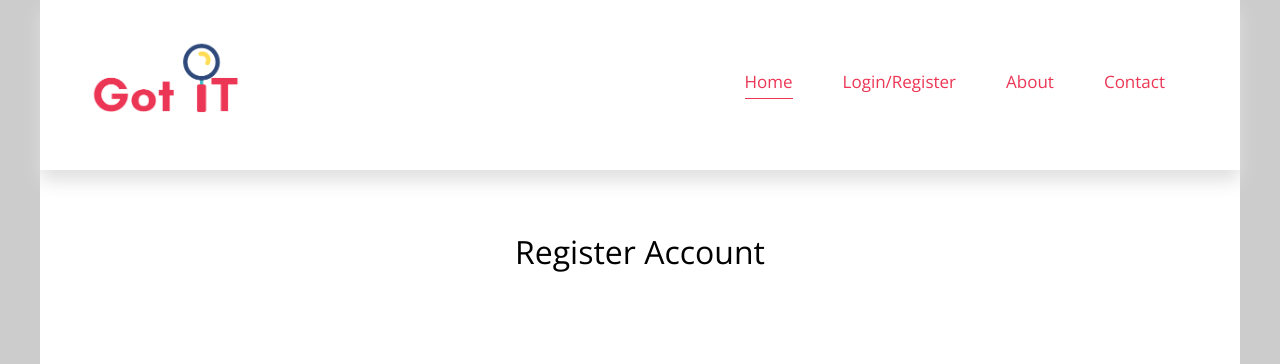
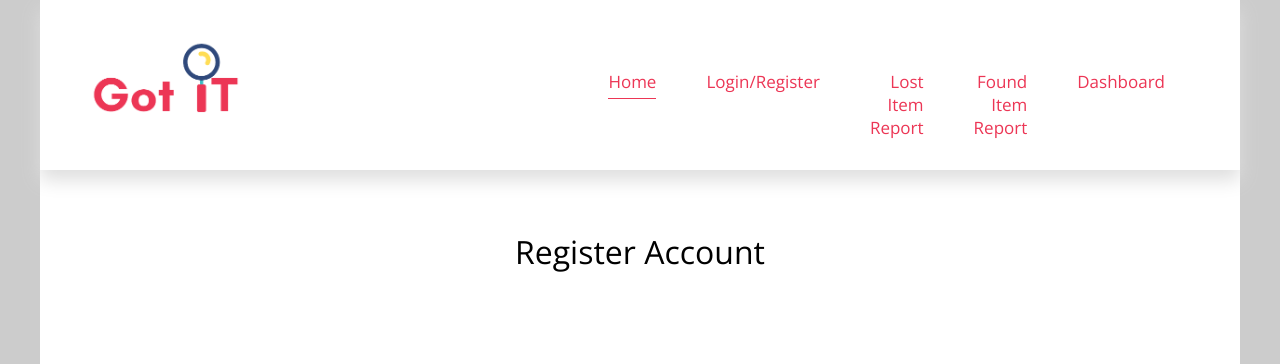
Before and after one commit to AndreaGon/got-it-php, a PHP site: page /register.php in a window 1280 px wide. Shown: the top 364 px of the page. Run offline with PHP 8.4, Linux system fonts and the light colour scheme.

Commit message:
Add files via upload
Added title and updated navigation

```diff
--- a/item.php
+++ b/item.php
@@ -49,8 +49,9 @@ echo '<nav class="col-md-6 col-12 tm-nav">';
 echo '<ul class="tm-nav-ul">';
 echo '<li class="tm-nav-li"><a href="index.php" class="tm-nav-link active">Home</a></li>';
 echo '<li class="tm-nav-li"><a href="login.php" class="tm-nav-link">Login/Register</a></li>';
-echo '<li class="tm-nav-li"><a href="#" class="tm-nav-link">Lost Items</a></li>';
-echo '<li class="tm-nav-li"><a href="#" class="tm-nav-link">Dashboard</a></li>';
+echo '<li class="tm-nav-li"><a href="lostitemform.php" class="custom-link">Lost Item Report</a></li>';
+echo '<li class="tm-nav-li"><a href="founditemform.php" class="custom-link">Found Item Report</a></li>';
+echo '<li class="tm-nav-li"><a href="#" class="custom-link">Dashboard</a></li>';
 echo '</ul>';
 echo '</nav>';
 echo '</div>';
--- a/login.php
+++ b/login.php
@@ -37,8 +37,9 @@ echo '<nav class="col-md-6 col-12 tm-nav">';
 echo '<ul class="tm-nav-ul">';
 echo '<li class="tm-nav-li"><a href="index.php" class="custom-link active">Home</a></li>';
 echo '<li class="tm-nav-li"><a href="login.php" class="custom-link">Login/Register</a></li>';
-echo '<li class="tm-nav-li"><a href="about.html" class="custom-link">About</a></li>';
-echo '<li class="tm-nav-li"><a href="contact.html" class="custom-link">Contact</a></li>';
+echo '<li class="tm-nav-li"><a href="lostitemform.php" class="custom-link">Lost Item Report</a></li>';
+echo '<li class="tm-nav-li"><a href="founditemform.php" class="custom-link">Found Item Report</a></li>';
+echo '<li class="tm-nav-li"><a href="#" class="custom-link">Dashboard</a></li>';
 echo '</ul>';
 echo '</nav>';
 echo '</div>';
--- a/register.php
+++ b/register.php
@@ -6,7 +6,7 @@ echo '<head>';
 echo '<meta charset="UTF-8" />';
 echo '<meta name="viewport" content="width=device-width, initial-scale=1.0" />';
 echo '<meta http-equiv="X-UA-Compatible" content="ie=edge" />';
-echo '<title>Simple House - Contact Page</title>';
+echo '<title>GotIt - Register</title>';
 echo '<link href="https://fonts.googleapis.com/css?family=Open+Sans:300,400" rel="stylesheet" />';
 echo '<link href="css/all.min.css" rel="stylesheet" />';
 echo '<link href="css/templatemo-style.css" rel="stylesheet" />';
@@ -37,8 +37,9 @@ echo '<nav class="col-md-6 col-12 tm-nav">';
 echo '<ul class="tm-nav-ul">';
 echo '<li class="tm-nav-li"><a href="index.php" class="custom-link active">Home</a></li>';
 echo '<li class="tm-nav-li"><a href="login.php" class="custom-link">Login/Register</a></li>';
-echo '<li class="tm-nav-li"><a href="about.html" class="custom-link">About</a></li>';
-echo '<li class="tm-nav-li"><a href="contact.html" class="custom-link">Contact</a></li>';
+echo '<li class="tm-nav-li"><a href="lostitemform.php" class="custom-link">Lost Item Report</a></li>';
+echo '<li class="tm-nav-li"><a href="founditemform.php" class="custom-link">Found Item Report</a></li>';
+echo '<li class="tm-nav-li"><a href="#" class="custom-link">Dashboard</a></li>';
 echo '</ul>';
 echo '</nav>';
 echo '</div>';
```
Also changed, not shown: lostitemform.php (+4 -3 lines).
